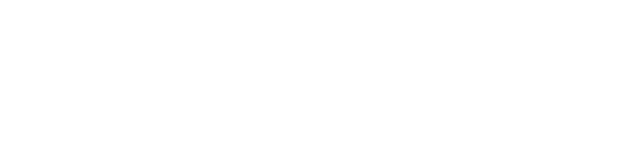
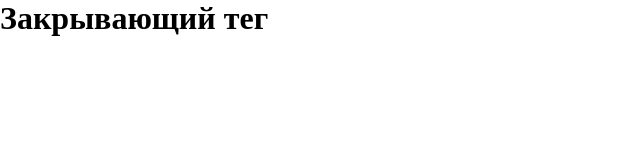
Before and after one commit to MaxOrel/zakrivayuschiy-teg-f, a plain HTML site: page index.html in a window 1280 px wide. Shown: the whole page, without its empty margins (0-640 px from the left). Drawn offline with Linux system fonts and the light colour scheme.

Commit message:
Добавляет тег h1

```diff
--- a/index.html
+++ b/index.html
@@ -12,7 +12,9 @@
 	</head>
 	<body class="page">
 		<header class="header"></header>
-    <main></main>
+		<main>
+			<h1>Закрывающий тег</h1>
+		</main>
 		<script src="./scripts/like.js"></script>
 	</body>
 </html>
```
Lines whose indentation alone changed are shown as unchanged.
